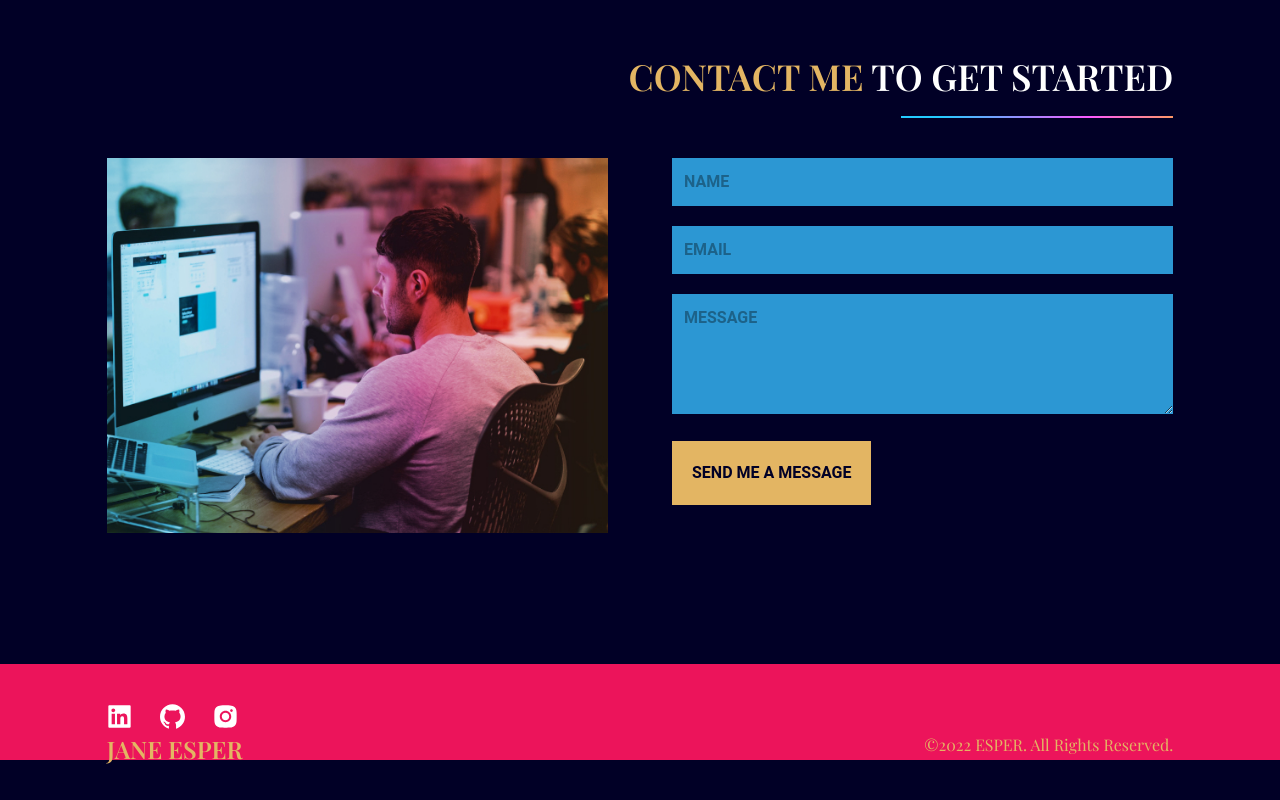
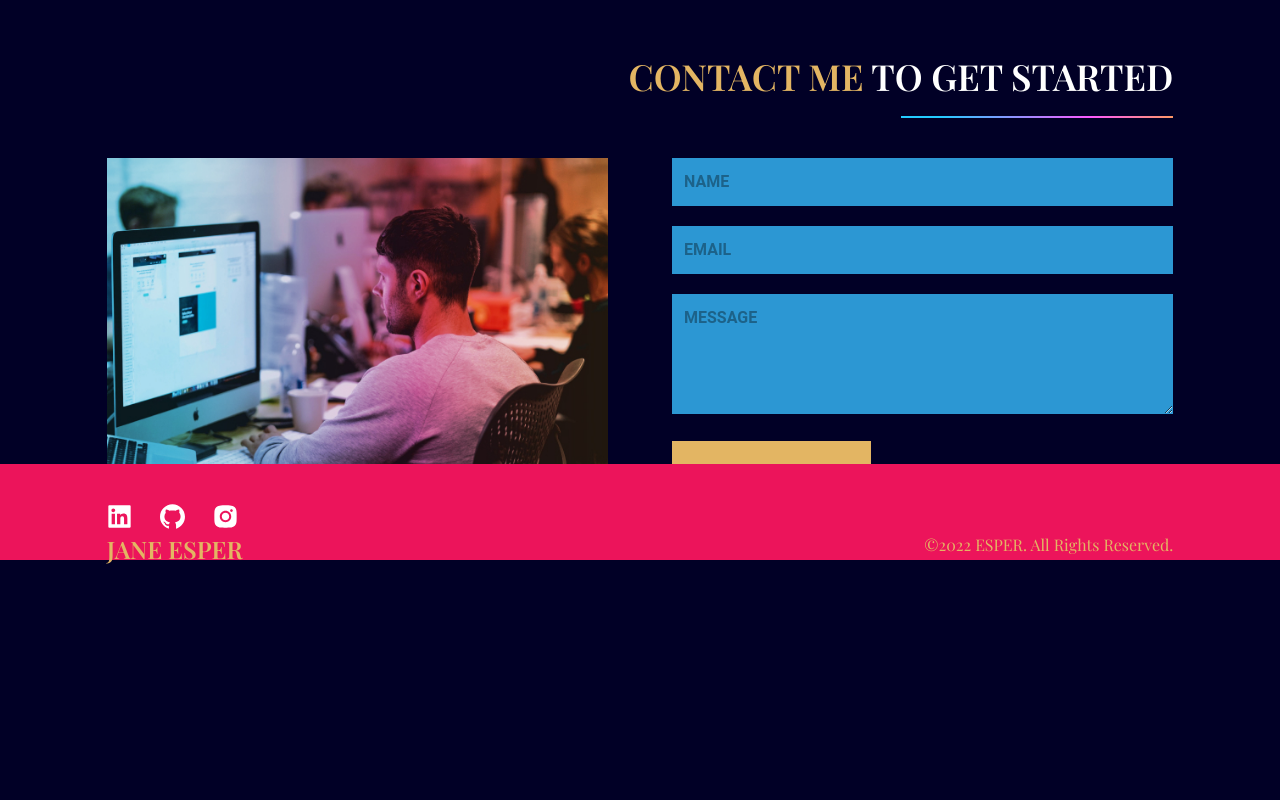
Before and after one commit to Pedrohsbessa/portifolio, a Next.js app in the folder portifolio/: page / in a window 1280 px wide. Shown: the part 4209-5009 px from the top of the page. After the commit the page ends 4934 px from the top, so only its background shows below. Built offline with nearby package versions, Linux system fonts and the light colour scheme; what tailwindcss-animated would draw is missing.

Commit message:
footer test

```diff
--- a/portifolio/src/scenes/Footer.jsx
+++ b/portifolio/src/scenes/Footer.jsx
@@ -2,7 +2,7 @@ import SocialMediaIcons from "../components/SocialMediaIcons";
 
 const Footer = () => {
   return (
-    <footer className=" bg-red pt-10 clear-both relative mt-200 h-24">
+    <footer className=" bg-red pt-10 clear-both relative mt-[-200px] h-24">
       <div className="w-10/12 mx-auto h-24">
         <SocialMediaIcons />
         <div className="md:flex justify-center md:justify-between text-center ">
```
